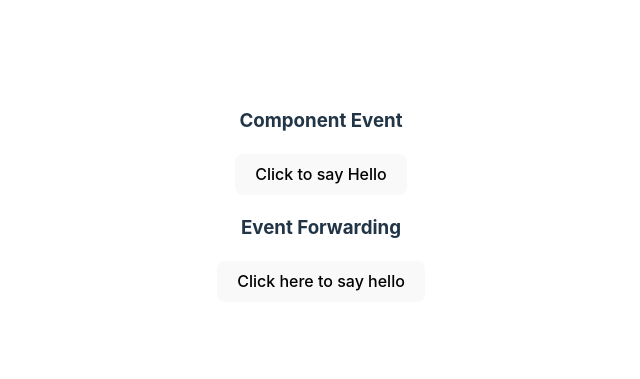
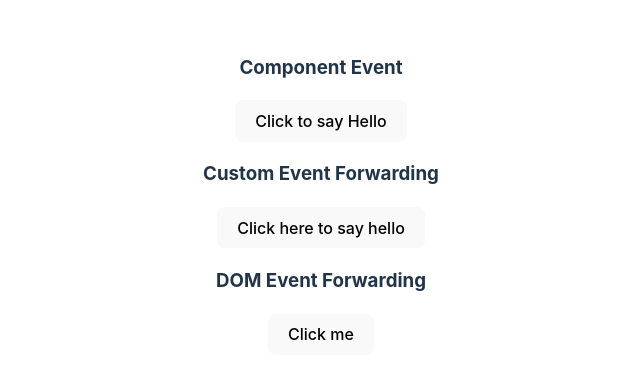
Before and after one commit to gourabb8273/SvelteJS, a Svelte app: page / in a window 1280 px wide. Shown: the part 205-584 px from the top of the page, without its empty margins (319-959 px from the left). Built offline with nearby package versions, Linux system fonts and the light colour scheme.

Commit message:
DOM  event forwarding

```diff
--- a/src/App.svelte
+++ b/src/App.svelte
@@ -1,6 +1,7 @@
 <script>
   import Test1 from "./component/Test1.svelte";
   import ComponentEvent from "./component/events/ComponentEvent.svelte";
+  import DomEventFordwarding from "./component/events/DOMEventFordwarding.svelte";
   import DomEvents from "./component/events/DomEvents.svelte";
   import EventForwarding from "./component/events/EventForwarding.svelte";
   import EventModifier from "./component/events/EventModifier.svelte";
@@ -42,7 +43,7 @@
 
   <ComponentEvent/>
   <EventForwarding />
-
+  <DomEventFordwarding />
   <!-- <Test1 {...userInfo}  /> -->
   <!-- <h1 class="title">Hello World</h1>
   <h3>my color is {color}</h3>
--- /dev/null
+++ b/src/component/events/DOMEventFordwarding.svelte
@@ -0,0 +1,13 @@
+<script>
+  import DomEventForwardingInner from "./DOMEventForwardingInner.svelte";
+
+  function handleClick() {
+    alert("Button is clicked")
+  }
+
+</script>
+
+<div>
+  <h3>DOM Event Forwarding</h3>
+  <DomEventForwardingInner on:click={handleClick}/>
+</div>
--- /dev/null
+++ b/src/component/events/DOMEventForwardingInner.svelte
@@ -0,0 +1,5 @@
+<!-- We have passed click event from parent so we don't need to
+   pass any handler here in on click parent handleClick will get trigger -->
+<button on:click>
+  Click me
+</button>
--- a/src/component/events/EventForwarding.svelte
+++ b/src/component/events/EventForwarding.svelte
@@ -8,6 +8,6 @@
 </script>
 
 <div>
-  <h3>Event Forwarding</h3>
+  <h3>Custom Event Forwarding</h3>
   <EventForwardingOuter on:message={handleMessage}/>
 </div>
```
